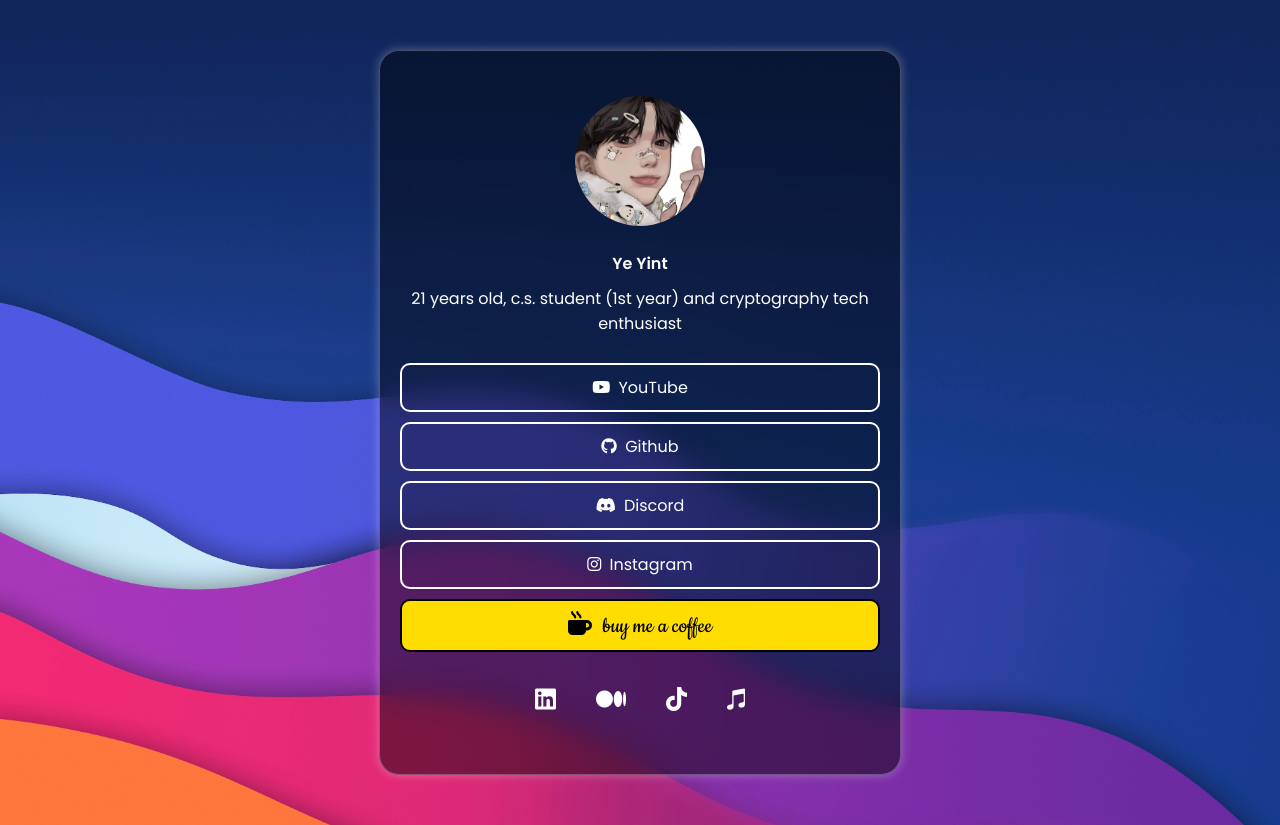
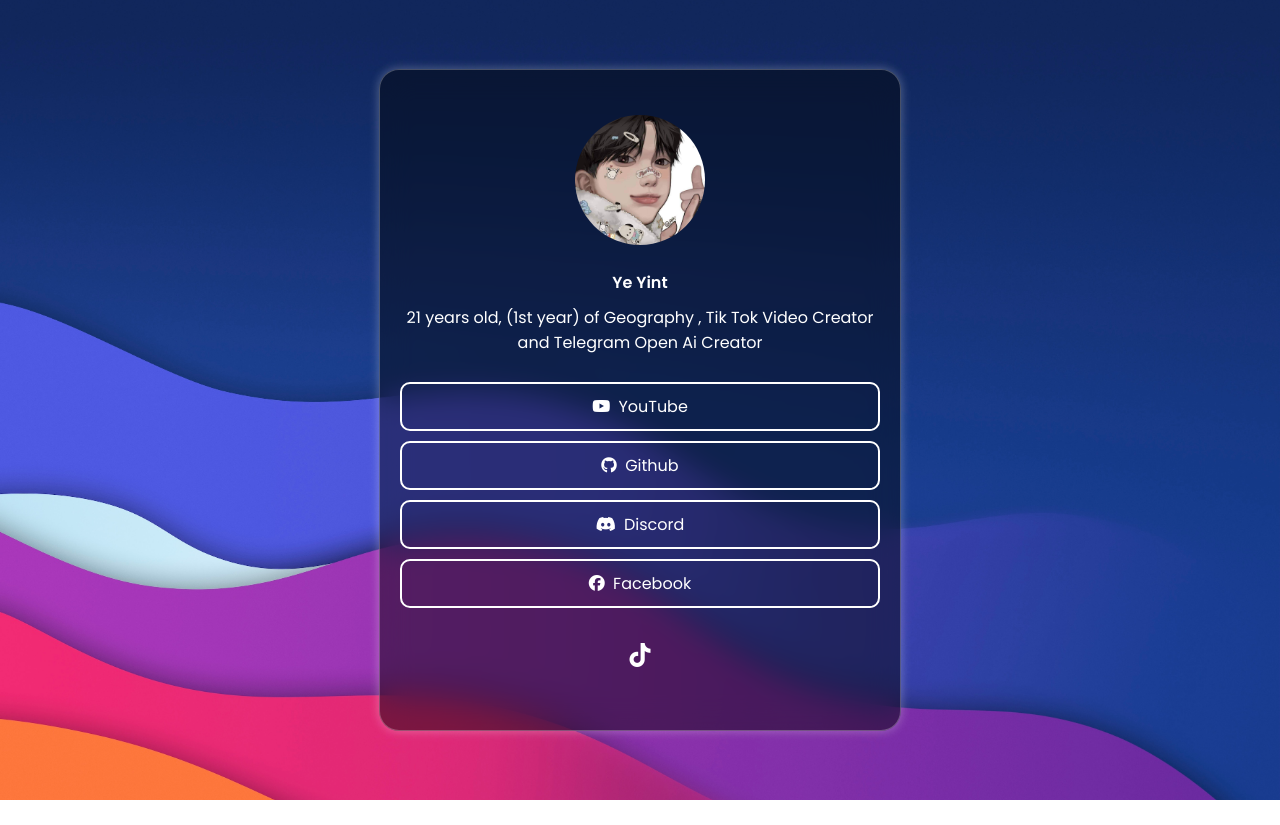
Before and after one commit to YourAnonAlan/MyWeb, a plain HTML site: page index.html in a window 1280 px wide. After the commit the page ends 800 px from the top, so only its background shows below. Drawn offline with Linux system fonts and the light colour scheme.

Commit message:
Update index.html

```diff
--- a/index.html
+++ b/index.html
@@ -23,7 +23,7 @@
   </div>
 
   <div class="description">
-    21 years old, c.s. student (1st year) and cryptography tech enthusiast
+    21 years old, (1st year) of Geography , Tik Tok Video Creator and Telegram Open Ai Creator
   </div>
 
   <div class="links">
@@ -36,34 +36,25 @@
     <a class="link" href="https://github.com/YourAnonAlan" target="_blank">
       <i class="fa-brands fa-github">&nbsp;</i> Github
     </a>
-    <a class="link" href="https://discord.gg/YourAnonAlan#3157" target="_blank">
+    <a class="link" href="https://discord.com/YourAnonAlan#3157" target="_blank">
       <i class="fa-brands fa-discord">&nbsp;</i> Discord
     </a>
-		 <a class="link" href="https://www.instagram.com/alisayar_/" target="_blank">
-      <i class="fa-brands fa-instagram">&nbsp;</i> Instagram
-    </a>
-    <a class="coffee" href="https://www.buymeacoffee.com/alisa.algo/" target="_blank">
-      <i class="fa-solid fa-mug-hot">&nbsp;</i> buy me a coffee
+		 <a class="link" href="https://www.facebook.com/YourAnonAlan/" target="_blank">
+      <i class="fa-brands fa-facebook">&nbsp;</i> Facebook
     </a>
 
+
   <div class="icons">
-    <a class="icon" href="https://www.linkedin.com/in/alisaalgo/" target="_blank">
-       <i class="fa-brands fa-linkedin"></i>
-    </a>
-    <a class="icon" href="https://medium.com/@alisa.algo" target="_blank">
-       <i class="fa-brands fa-medium"></i>
-    </a>
-    <a class="icon" href="https://www.tiktok.com/@alisayar_/" target="_blank">
+
+    <a class="icon" href="https://www.tiktok.com/@hallar899/" target="_blank">
        <i class="fa-brands fa-tiktok"></i>
     </a>
-    <a class="icon" href="https://music.apple.com/profile/alisayar_/" target="_blank">
-       <i class="fa-brands fa-itunes-note"></i>
-    </a>
+
   </div> <!--icons-->
 </div> <!--links-->
 
  <!--<div class="footer">
-    Build by Alisa in 2022 |
+    Build by Ye Yint in 2023 |
     <a class="source" href="https://github.com/YourAnonAlan/MyWeb" target="_blank"> The source code</a>
  </div>--> <!--footer-->
 
```
